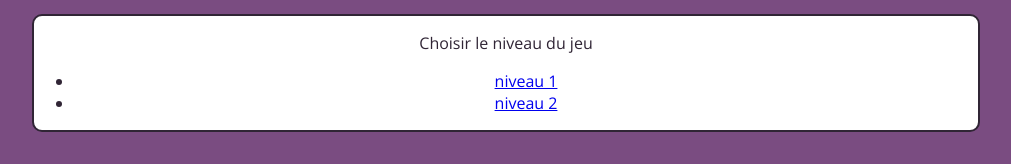
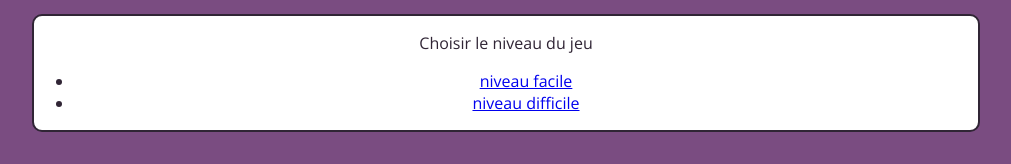
Before and after one commit to StephaneJN/pendu-le-garage, a plain HTML site: page pendu/index.html in a window 1280 px wide. Shown: the part 180-344 px from the top of the page, without its empty margins (134-1145 px from the left). Drawn offline with nearby package versions, Linux system fonts and the light colour scheme.

Commit message:
Update index.html

```diff
--- a/pendu/index.html
+++ b/pendu/index.html
@@ -15,8 +15,8 @@
     <div id="menu">
         <p>Choisir le niveau du jeu </p>
         <ul>
-            <li><a href="pendu.html?niveau=6">niveau 1</a></li>
-            <li><a href="pendu.html?niveau=7">niveau 2</a></li>
+            <li><a href="pendu.html?niveau=6">niveau facile</a></li>
+            <li><a href="pendu.html?niveau=7">niveau difficile</a></li>
         </ul>
     </div>
     <div id="pied_de_page">
```
